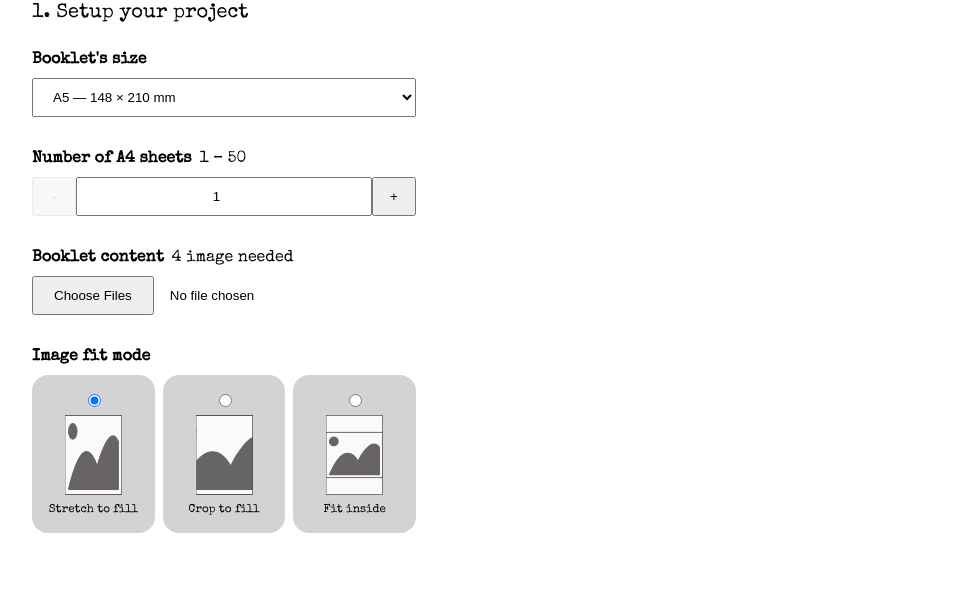
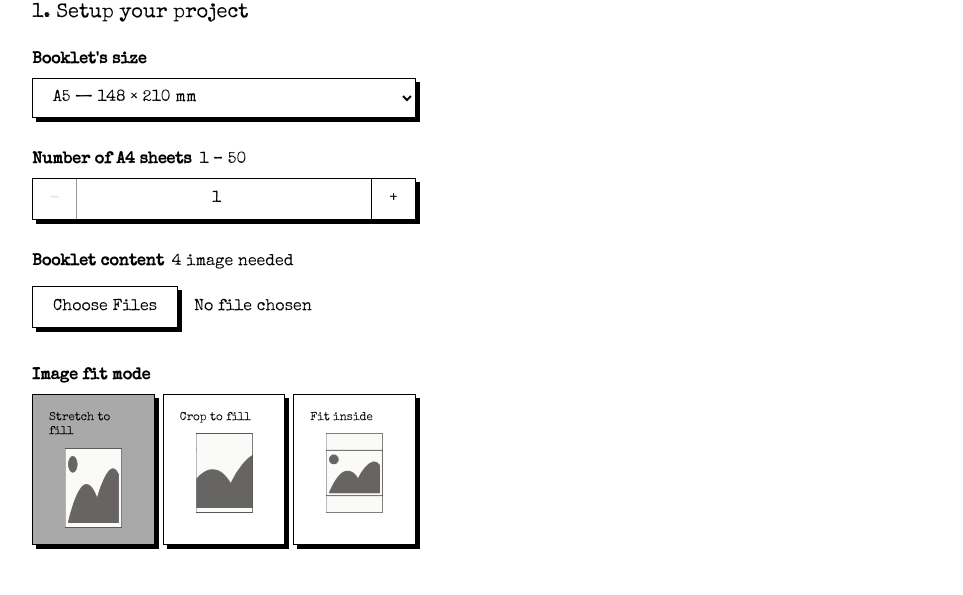
Before and after one commit to joserogeriofilho/printable-booklet-app, a Next.js app: page /en in a window 1280 px wide. Shown: the part 318-913 px from the top of the page, without its empty margins (160-1123 px from the left). Built offline with nearby package versions, Linux system fonts and the light colour scheme; no server answers.

Commit message:
refactor(styles): enhance UI components with improved borders and shadows

```diff
--- a/app/[locale]/page.module.css
+++ b/app/[locale]/page.module.css
@@ -11,23 +11,51 @@
   padding: 0.625rem 1rem;
 }
 
+.field {
+  border: 1px solid black;
+  box-shadow: 4px 4px black;
+  background-color: white;
+  font: inherit;
+}
+
 .select {
   padding-right: 2.5rem;
+  border: 1px solid black;
+  box-shadow: 4px 4px black;
+  background-color: white;
+  font: inherit;
+  cursor: pointer;
 }
 
 .numberInput {
   text-align: center;
+  border: none;
+  font: inherit;
 }
 
 .stepper {
   display: flex;
   width: 100%;
+  border: 1px solid black;
+  box-shadow: 4px 4px black;
+  background-color: white;
 }
 
 .stepperButton {
   padding: 0.625rem 1rem;
   min-width: 44px;
   user-select: none;
+  border: none;
+  background-color: transparent;
+  font: inherit;
+}
+
+.stepperButton:first-child {
+  border-right: 1px solid black;
+}
+
+.stepperButton:last-child {
+  border-left: 1px solid black;
 }
 
 .stepperButton:focus {
@@ -41,12 +69,19 @@
 
 .fileInput {
   width: 100%;
+  font: inherit;
+  padding-top: 0.375rem;
+  padding-bottom: 0.375rem;
 }
 
 .fileInput::file-selector-button {
   margin-right: 1rem;
   padding: 0.625rem 1.25rem;
   cursor: pointer;
+  border: 1px solid black;
+  box-shadow: 4px 4px black;
+  background-color: white;
+  font: inherit;
 }
 
 .colorInput {
@@ -54,6 +89,9 @@
   height: 2.5rem;
   cursor: pointer;
   padding: 0.125rem;
+  border: 1px solid black;
+  box-shadow: 4px 4px black;
+  background-color: white;
 }
 
 @keyframes spin {
@@ -71,6 +109,16 @@
   align-items: center;
   gap: 0.5rem;
   padding: 0.625rem 1.25rem;
+  border: 1px solid black;
+  box-shadow: 4px 4px black;
+  background-color: black;
+  color: white;
+  font: inherit;
+  cursor: pointer;
+}
+
+.downloadButton:hover {
+  background-color: #57534e;
 }
 
 .downloadButton:disabled {
--- a/app/components/fit-mode-selector/fit-mode-selector.module.css
+++ b/app/components/fit-mode-selector/fit-mode-selector.module.css
@@ -29,8 +29,35 @@
 
   box-sizing: border-box;
   padding: 1rem;
-  border-radius: 1rem;
-  background-color: lightgray;
+  background-color: white;
+  border: 1px solid black;
+  box-shadow: 4px 4px black;
+}
+
+.card:has(input:checked) {
+  background-color: darkgray;
+}
+
+.card:hover {
+  background-color: #57534e;
+}
+
+.card:has(.input:focus-visible) {
+  outline: 2px solid black;
+  outline-offset: 2px;
+}
+
+.header {
+  display: flex;
+  align-items: center;
+  gap: 0.25rem;
+  width: 100%;
+}
+
+.input {
+  position: absolute;
+  opacity: 0;
+  pointer-events: none;
 }
 
 .image {
@@ -39,7 +66,7 @@
 }
 
 .text {
-  text-align: center;
+  text-align: left;
   font-size: 0.725rem;
   font-weight: 400;
 }
--- a/app/components/fit-mode-selector/fit-mode-selector.tsx
+++ b/app/components/fit-mode-selector/fit-mode-selector.tsx
@@ -39,6 +39,7 @@ export function FitModeSelector({ value, onChange }: FitModeSelectorProps) {
           const selected = value === mode;
           return (
             <label key={mode} className={styles.card}>
+              <span className={styles.header}>
                 <input
                   type="radio"
                   name="fitMode"
@@ -47,8 +48,9 @@ export function FitModeSelector({ value, onChange }: FitModeSelectorProps) {
                   onChange={() => onChange(mode)}
                   className={styles.input}
                 />
+                <span className={styles.text}>{t(labelKey)}</span>
+              </span>
               <img src={imgSrc} alt="" className={styles.image} />
-              <span className={styles.text}>{t(labelKey)}</span>
             </label>
           );
         })}
--- a/app/components/nav/nav.module.css
+++ b/app/components/nav/nav.module.css
@@ -19,7 +19,7 @@
   a {
     background-color: white;
     border: 1px solid black;
-    box-shadow: 3px 3px black;
+    box-shadow: 4px 4px black;
     padding: 0.5rem 1rem;
     text-decoration: none;
     color: black;
```
Lines whose indentation alone changed are shown as unchanged.
